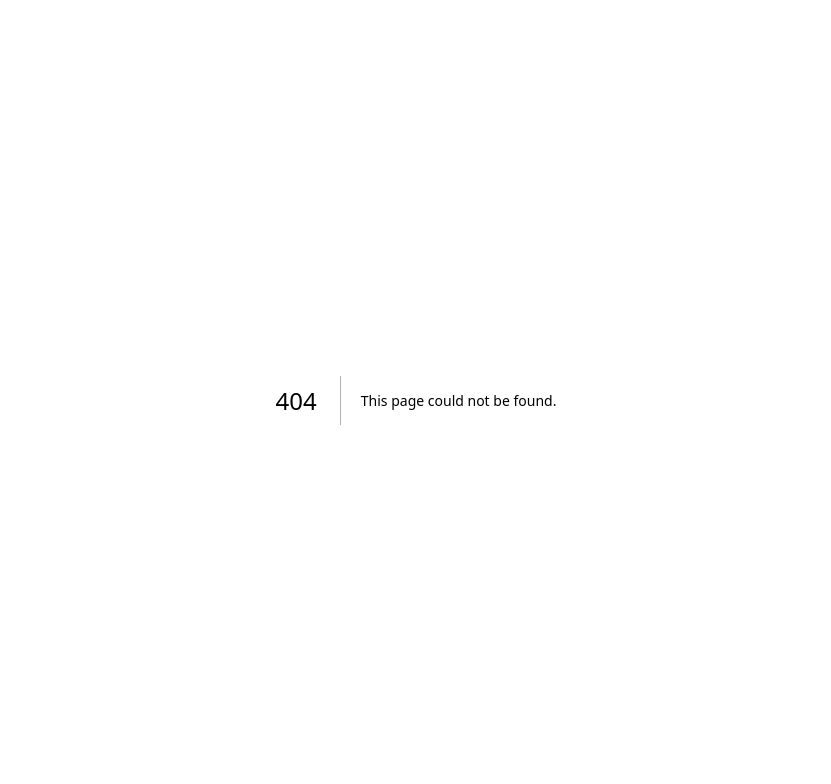
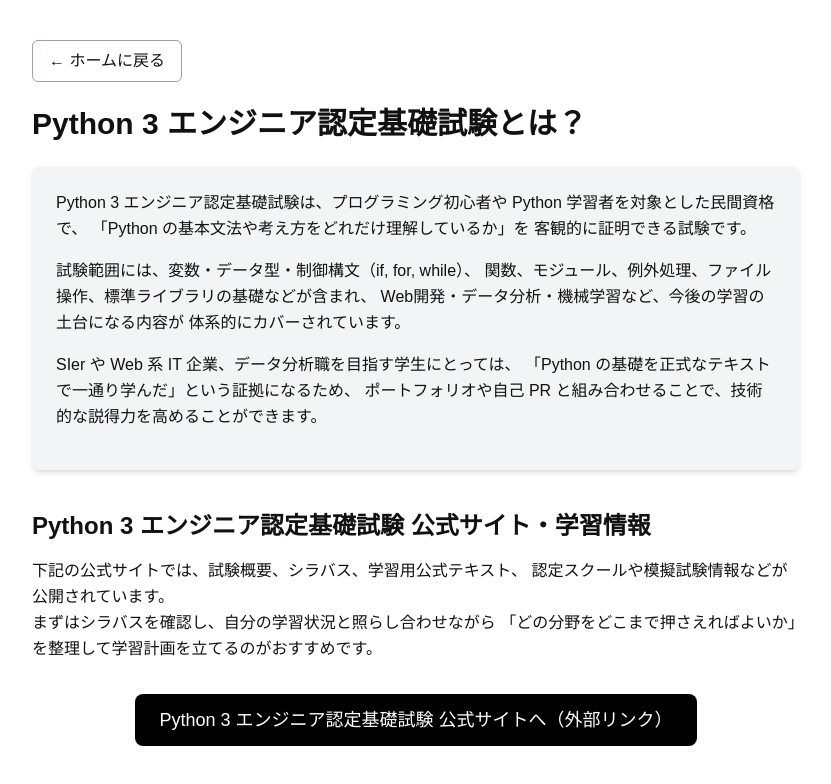
Before and after one commit to YoshihiroChen/IT-Study-Program, a Next.js app in the folder frontend/: page /paths/web/py-certificates in a window 1280 px wide. Before the commit this address had no page. Shown: the top 784 px of the page, without its empty margins (224-1055 px from the left). Built offline with nearby package versions, Linux system fonts and the light colour scheme.

Commit message:
new edition

```diff
--- /dev/null
+++ b/frontend/src/app/paths/web/py-certificates/page.tsx
@@ -0,0 +1,78 @@
+"use client";
+
+import React from "react";
+import Link from "next/link";
+import { useRouter } from "next/navigation";
+
+export default function PythonBasicPage() {
+  const router = useRouter();
+
+  return (
+    <div className="min-h-screen bg-white text-[#111] py-10 px-6">
+      <div className="max-w-3xl mx-auto">
+
+        {/* ===== Back Button ===== */}
+        <button
+          onClick={() => router.push("/")}
+          className="mb-6 px-4 py-2 border border-gray-400 rounded-md hover:bg-gray-100 transition"
+        >
+          ← ホームに戻る
+        </button>
+
+        {/* ===== Title ===== */}
+        <h1 className="text-3xl font-bold mb-6">
+          Python 3 エンジニア認定基礎試験とは？
+        </h1>
+
+        {/* ===== Explanation Card ===== */}
+        <div className="bg-gray-100 p-6 rounded-lg shadow-md mb-10 leading-relaxed">
+          <p className="mb-4">
+            Python 3 エンジニア認定基礎試験は、プログラミング初心者や
+            Python 学習者を対象とした民間資格で、
+            「Python の基本文法や考え方をどれだけ理解しているか」を
+            客観的に証明できる試験です。
+          </p>
+
+          <p className="mb-4">
+            試験範囲には、変数・データ型・制御構文（if, for, while）、
+            関数、モジュール、例外処理、ファイル操作、標準ライブラリの基礎などが含まれ、
+            Web開発・データ分析・機械学習など、今後の学習の土台になる内容が
+            体系的にカバーされています。
+          </p>
+
+          <p className="mb-4">
+            SIer や Web 系 IT 企業、データ分析職を目指す学生にとっては、
+            「Python の基礎を正式なテキストで一通り学んだ」という証拠になるため、
+            ポートフォリオや自己 PR と組み合わせることで、技術的な説得力を高めることができます。
+          </p>
+        </div>
+
+        {/* ===== Study Site Section ===== */}
+        <h2 className="text-2xl font-semibold mb-4">
+          Python 3 エンジニア認定基礎試験 公式サイト・学習情報
+        </h2>
+
+        <p className="mb-6 leading-relaxed">
+          下記の公式サイトでは、試験概要、シラバス、学習用公式テキスト、
+          認定スクールや模擬試験情報などが公開されています。<br />
+          まずはシラバスを確認し、自分の学習状況と照らし合わせながら
+          「どの分野をどこまで押さえればよいか」を整理して学習計画を立てるのがおすすめです。
+        </p>
+
+        {/* ===== External Link Button（Black） ===== */}
+        <div className="text-center">
+          <Link
+            href="https://python-basic.com/"
+            target="_blank"
+            rel="noopener noreferrer"
+          >
+            <button className="mt-2 px-6 py-3 text-lg rounded-lg bg-black text-white hover:bg-gray-900 transition">
+              Python 3 エンジニア認定基礎試験 公式サイトへ（外部リンク）
+            </button>
+          </Link>
+        </div>
+
+      </div>
+    </div>
+  );
+}
--- a/frontend/src/components/LearningPathsGraph.tsx
+++ b/frontend/src/components/LearningPathsGraph.tsx
@@ -246,7 +246,7 @@
       },
       {
         id: "web-3b",
-        label: "資格取得：python3 エンジニア認定基礎試験",
+        label: "python3エンジニア認定基礎試験の問題集",
         href: "/paths/web/py-certificates",
         summary: "オフラインの資格試験",
         col: 2,
@@ -257,7 +257,7 @@
         id: "web-3c",
         label: "Pythonコーディング環境：Jupyternotebook",
         href: "/paths/web/py-jupyternotebook",
-        summary: "オフラインの資格試験",
+        summary: "Jupyternotebookの使用方法を学ぶ",
         col: 2,
         row: -2,
         chain: false,
@@ -412,7 +412,7 @@
     steps: [
       { id: "oth-1", label: "データベースの学習", href: "/paths/others/database", summary: "開発におけるデータベースの学習" },
       { id: "oth-2", label: "SQLの学習", href: "/paths/others/sql", summary: "データベースを操作するSQL言語を学習する" },
-      { id: "oth-3", label: "アルゴリズムの学習", href: "/paths/others/company-analysis", summary: "Javaにおけるアルゴリズムを学習する" },
+      { id: "oth-3", label: "データ構造とアルゴリズム", href: "/paths/others/company-analysis", summary: "Javaにおけるデータ構造とアルゴリズムを学習する" },
       { id: "oth-4", label: "インフラの学習", href: "/paths/others/infra", summary: "インフラエンジニアに関する知識を学習する" },
       { id: "oth-5", label: "データ分析の学習", href: "/paths/others/data-analysis", summary: "データ分析の基本知識を学ぶ" },
       { id: "oth-6", label: "AIの学習", href: "/paths/others/ai-foundation", summary: "AIに関する基本知識を学ぶ" },
```
